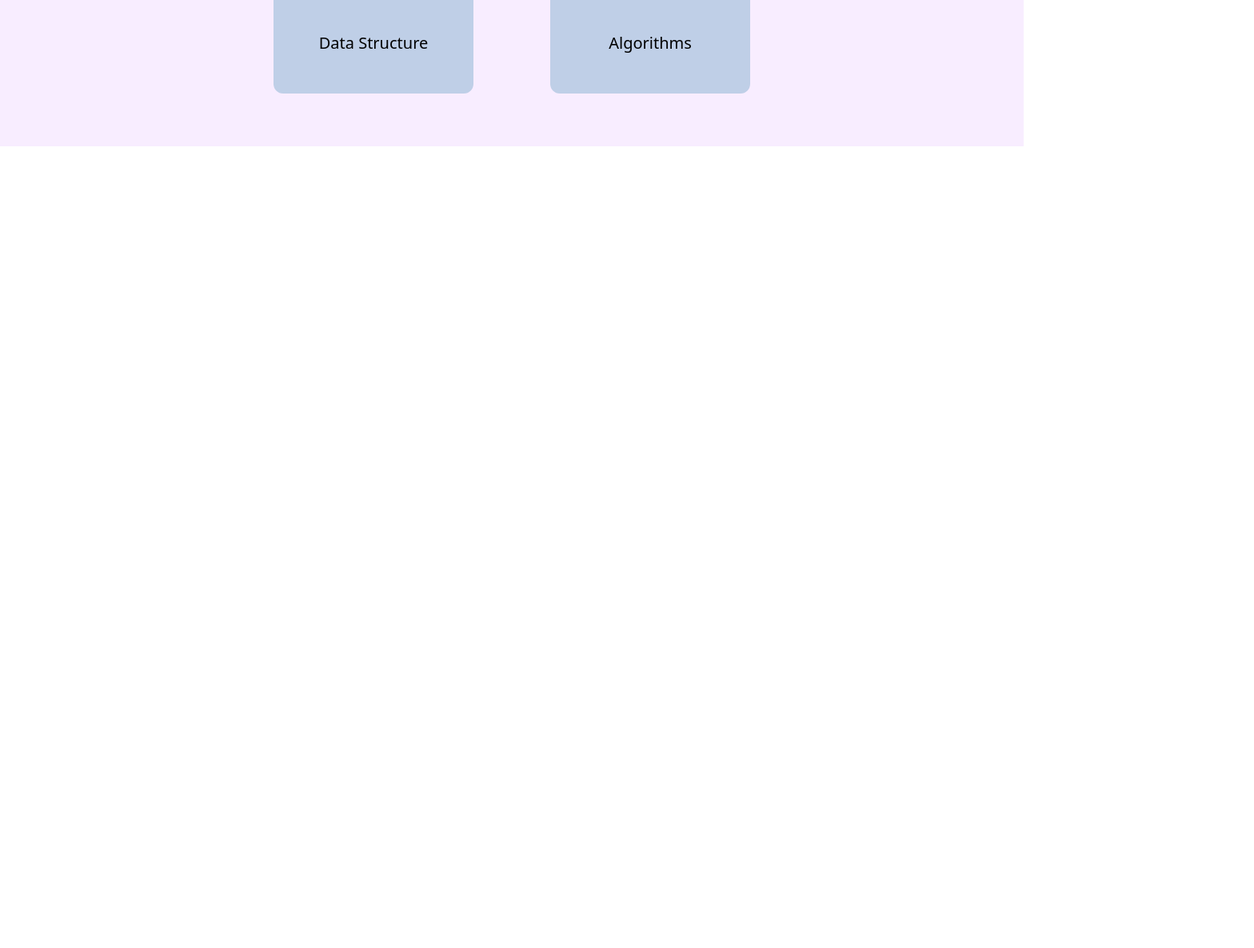
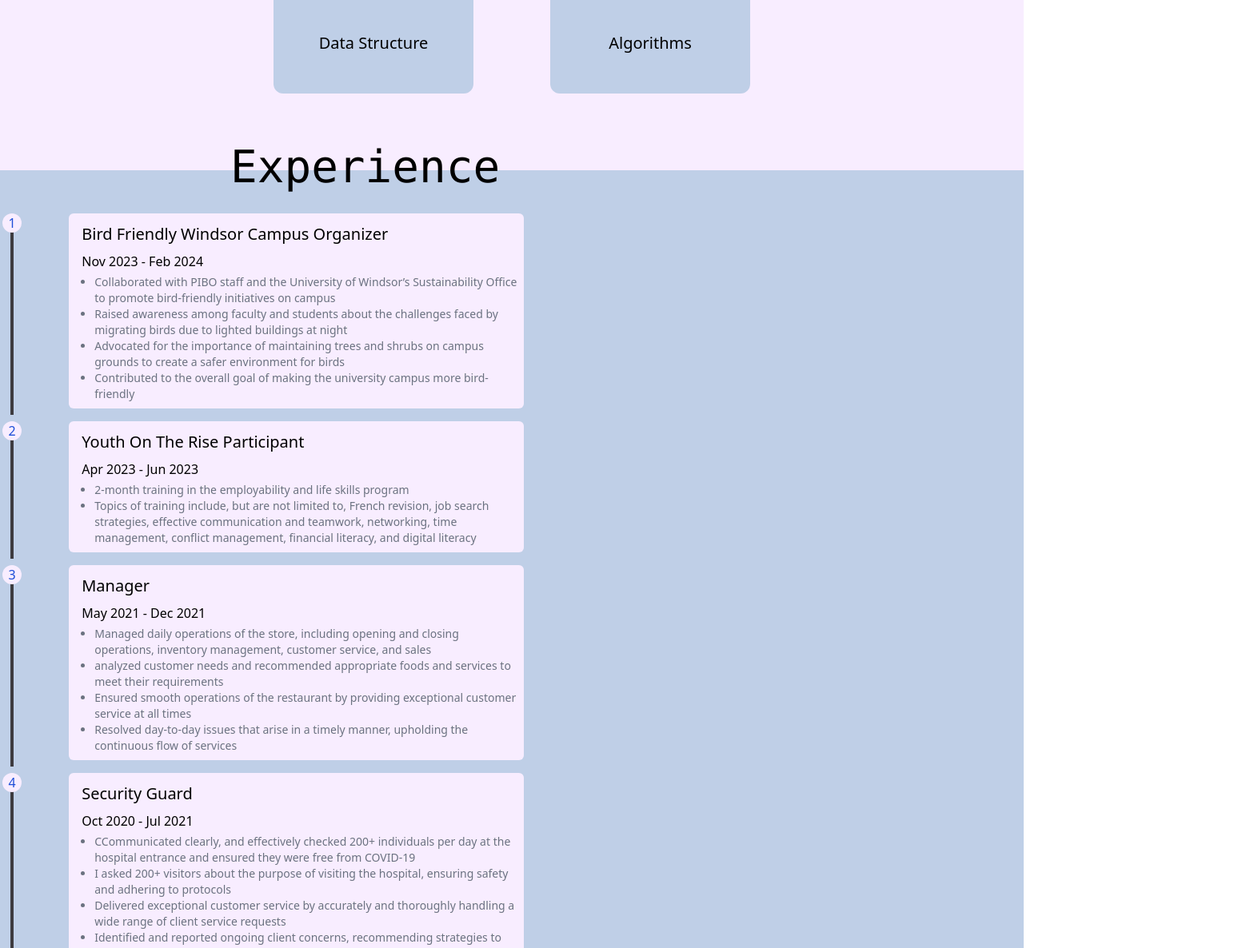
Before and after one commit to hkshakib/innovatesphere, a React (Create React App) app: page / in a window 1280 px wide. Shown: the part 2510-3696 px from the top of the page at 80% size, 1568 px wide, since content can reach past the window. Before the commit the page ends 2693 px from the top, so only its background shows below. Built offline with nearby package versions, Linux system fonts and the light colour scheme.

Commit message:
feat: Added Experience

```diff
--- a/src/App.js
+++ b/src/App.js
@@ -1,4 +1,5 @@
 import Navbar from "./components/Navbar";
+import Experiences from "./pages/Experiences";
 import Home from "./pages/Home";
 import Skills from "./pages/Skills";
 import Summery from "./pages/Summery";
@@ -21,9 +22,16 @@ function App() {
       </section>
       <section
         id="skills"
-        className="flex pt-[50px] items-center justify-center relative"
+        className="flex pt-[50px] pb-20 items-center justify-center relative"
       >
         <Skills />
+      </section>
+
+      <section
+        id="experience"
+        className="flex flex-col pt-[50px] relative bg-[#BFCFE7]"
+      >
+        <Experiences />
       </section>
       <section
         id="home"
--- a/src/pages/Experiences.jsx
+++ b/src/pages/Experiences.jsx
@@ -0,0 +1,185 @@
+import { motion } from "framer-motion";
+import React from "react";
+
+const Experiences = () => {
+  return (
+    <div className="flex flex-col flex-1 ">
+      <h1 className="text-[35px] lg:text-[56px] font-mono relative bottom-24 left-72">
+        Experience
+      </h1>
+      <div className="max-w-7xl mx-auto w-full grid grid-cols-9 relative bottom-20 right-14 pb-4">
+        <div className="relative col-span-1 w-full h-full flex justify-center">
+          <div className="h-full w-1 bg-[#3D3B40] mt-2"></div>
+          <div className="absolute w-6 h-6 rounded-full bg-[#F8EDFF] z-1 text-blue-700 text-center">
+            1
+          </div>
+        </div>
+        <motion.div
+          animate={{ x: 0 }}
+          transition={{ ease: "easeOut", duration: 3 }}
+          initial={{ x: 850 }}
+          style={{ overflow: "hidden" }}
+          className="col-span-4 w-full h-full "
+        >
+          <div className="w-full h-full bg-[#F8EDFF] rounded-md p-2 md:pl-4">
+            <h1 className="text-black text-xl font-medium py-1">
+              Bird Friendly Windsor Campus Organizer
+            </h1>
+            <h2 className="text-black text-[16px] font-normal py-1">
+              Nov 2023 - Feb 2024
+            </h2>
+            <p className="text-gray-500 sm:text-sm text-xs">
+              <ul className="list-disc ml-4">
+                <li>
+                  Collaborated with PIBO staff and the University of Windsor’s
+                  Sustainability Office to promote bird-friendly initiatives on
+                  campus
+                </li>
+                <li>
+                  Raised awareness among faculty and students about the
+                  challenges faced by migrating birds due to lighted buildings
+                  at night
+                </li>
+                <li>
+                  Advocated for the importance of maintaining trees and shrubs
+                  on campus grounds to create a safer environment for birds
+                </li>
+                <li>
+                  Contributed to the overall goal of making the university
+                  campus more bird-friendly
+                </li>
+              </ul>
+            </p>
+          </div>
+        </motion.div>
+      </div>
+      <div className="max-w-7xl mx-auto w-full grid grid-cols-9 relative bottom-20 right-14 pb-4">
+        <div className="relative col-span-1 w-full h-full flex justify-center">
+          <div className="h-full w-1 bg-[#3D3B40] mt-2"></div>
+          <div className="absolute w-6 h-6 rounded-full bg-[#F8EDFF] z-1 text-blue-700 text-center">
+            2
+          </div>
+        </div>
+        <motion.div
+          animate={{ x: 0 }}
+          transition={{ ease: "easeOut", duration: 3 }}
+          initial={{ x: 850 }}
+          style={{ overflow: "hidden" }}
+          className="col-span-4 w-full h-full "
+        >
+          <div className="w-full h-full bg-[#F8EDFF] rounded-md p-2 md:pl-4">
+            <h1 className="text-black text-xl font-medium py-1">
+              Youth On The Rise Participant
+            </h1>
+            <h2 className="text-black text-[16px] font-normal py-1">
+              Apr 2023 - Jun 2023
+            </h2>
+            <p className="text-gray-500 sm:text-sm text-xs">
+              <ul className="list-disc ml-4">
+                <li>
+                  2-month training in the employability and life skills program
+                </li>
+                <li>
+                  Topics of training include, but are not limited to, French
+                  revision, job search strategies, effective communication and
+                  teamwork, networking, time management, conflict management,
+                  financial literacy, and digital literacy
+                </li>
+              </ul>
+            </p>
+          </div>
+        </motion.div>
+      </div>
+      <div className="max-w-7xl mx-auto w-full grid grid-cols-9 relative bottom-20 right-14 pb-4">
+        <div className="relative col-span-1 w-full h-full flex justify-center">
+          <div className="h-full w-1 bg-[#3D3B40] mt-2"></div>
+          <div className="absolute w-6 h-6 rounded-full bg-[#F8EDFF] z-1 text-blue-700 text-center">
+            3
+          </div>
+        </div>
+        <motion.div
+          animate={{ x: 0 }}
+          transition={{ ease: "easeOut", duration: 3 }}
+          initial={{ x: 850 }}
+          style={{ overflow: "hidden" }}
+          className="col-span-4 w-full h-full "
+        >
+          <div className="w-full h-full bg-[#F8EDFF] rounded-md p-2 md:pl-4">
+            <h1 className="text-black text-xl font-medium py-1">Manager</h1>
+            <h2 className="text-black text-[16px] font-normal py-1">
+              May 2021 - Dec 2021
+            </h2>
+            <p className="text-gray-500 sm:text-sm text-xs">
+              <ul className="list-disc ml-4">
+                <li>
+                  Managed daily operations of the store, including opening and
+                  closing operations, inventory management, customer service,
+                  and sales
+                </li>
+                <li>
+                  analyzed customer needs and recommended appropriate foods and
+                  services to meet their requirements
+                </li>
+                <li>
+                  Ensured smooth operations of the restaurant by providing
+                  exceptional customer service at all times
+                </li>
+                <li>
+                  Resolved day-to-day issues that arise in a timely manner,
+                  upholding the continuous flow of services
+                </li>
+              </ul>
+            </p>
+          </div>
+        </motion.div>
+      </div>
+      <div className="max-w-7xl mx-auto w-full grid grid-cols-9 relative bottom-20 right-14 pb-4">
+        <div className="relative col-span-1 w-full h-full flex justify-center">
+          <div className="h-full w-1 bg-[#3D3B40] mt-2"></div>
+          <div className="absolute w-6 h-6 rounded-full bg-[#F8EDFF] z-1 text-blue-700 text-center">
+            4
+          </div>
+        </div>
+        <motion.div
+          animate={{ x: 0 }}
+          transition={{ ease: "easeOut", duration: 3 }}
+          initial={{ x: 850 }}
+          style={{ overflow: "hidden" }}
+          className="col-span-4 w-full h-full "
+        >
+          <div className="w-full h-full bg-[#F8EDFF] rounded-md p-2 md:pl-4">
+            <h1 className="text-black text-xl font-medium py-1">
+              Security Guard
+            </h1>
+            <h2 className="text-black text-[16px] font-normal py-1">
+              Oct 2020 - Jul 2021
+            </h2>
+            <p className="text-gray-500 sm:text-sm text-xs">
+              <ul className="list-disc ml-4">
+                <li>
+                  CCommunicated clearly, and effectively checked 200+
+                  individuals per day at the hospital entrance and ensured they
+                  were free from COVID-19
+                </li>
+                <li>
+                  I asked 200+ visitors about the purpose of visiting the
+                  hospital, ensuring safety and adhering to protocols
+                </li>
+                <li>
+                  Delivered exceptional customer service by accurately and
+                  thoroughly handling a wide range of client service requests
+                </li>
+                <li>
+                  Identified and reported ongoing client concerns, recommending
+                  strategies to improve the service experience
+                </li>
+              </ul>
+            </p>
+          </div>
+        </motion.div>
+      </div>
+    </div>
+  );
+};
+
+export default Experiences;
--- a/src/pages/Skills.jsx
+++ b/src/pages/Skills.jsx
@@ -22,10 +22,10 @@ const Skills = () => {
         <Card Name="C" Photo={CLogo} />
         <Card Name="C++" Photo={CppLogo} />
         <Card Name="JAVA" Photo={JavaLogo} />
+        <Card Name="JavaScript" Photo={JsLogo} />
+        <Card Name="PHP" Photo={PhpLogo} />
         <Card Name="Web Development" Photo={WebLogo} />
         <Card Name="HTML & CSS" Photo={HtmlCssLogo} />
-        <Card Name="JavaScript" Photo={JsLogo} />
-        <Card Name="PHP" Photo={PhpLogo} />
         <Card Name="Wordpress" Photo={WordpressLogo} />
         <Card Name="Unit Testing With JUnit" Photo={UnitLogo} />
         <Card Name="Data Structure" Photo={DsLogo} />
```
